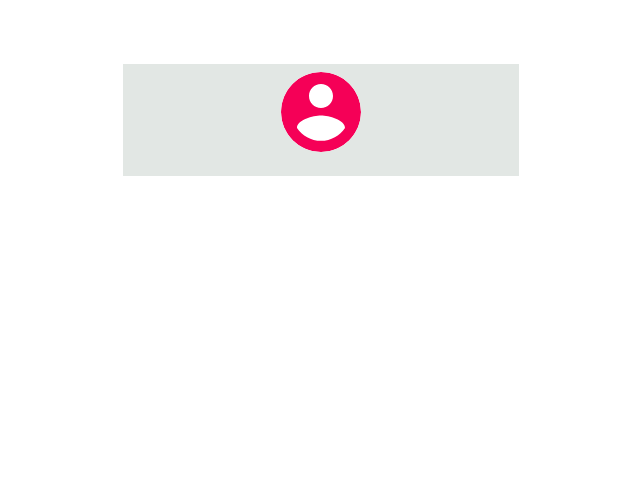
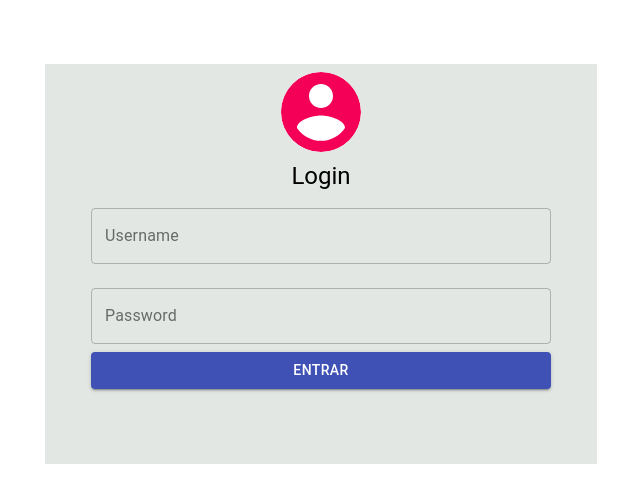
Before and after one commit to alanfernandes63/frontend-user-register, a React (Create React App) app: page / in a window 1280 px wide. Shown: the top 502 px of the page, without its empty margins (319-959 px from the left). Built offline with nearby package versions, Linux system fonts and the light colour scheme.

Commit message:
adicionando o grid no login

```diff
--- a/src/pages/login/login.js
+++ b/src/pages/login/login.js
@@ -1,53 +1,33 @@
 import React from 'react';
-import { makeStyles } from '@material-ui/core/styles';
 import TextField from '@material-ui/core/TextField';
-import Grid from '@material-ui/core/Grid';
 import Container from '@material-ui/core/Container';
 import Avatar from '@material-ui/core/Avatar';
 import AccountCircleIcon from '@material-ui/icons/AccountCircle';
-
-
-const useStyles = makeStyles( theme => (
-    {
-      paper:{
-        marginTop: theme.spacing(8),
-        backgroundColor:'#e2e7e4',
-        height:theme.spacing(7) * 2,
-        flexDirection:'column',
-        alignItems:'center',
-        display:'flex'
-      },
-
-        form:{
-              width:'100%',
-          },
-        avatar:{
-            margin:theme.spacing(1),
-            backgroundColor: 'white',//theme.palette.secondary.main,
-            width:theme.spacing(10),
-            height:theme.spacing(10)
-        },
-
-        icon:{
-            fontSize:theme.spacing(12),
-            color:theme.palette.secondary.main,
-        }
-    }
-  ));
-
+import useStyles from './style';
+import Button from '@material-ui/core/Button';
+import Typography from '@material-ui/core/Typography';
+import Grid from '@material-ui/core/Grid';
 
 export default function Login(){
 
     const classes = useStyles();
 
     return (
-        <Container component="main" maxWidth="xs" style={{ height:100}}>
+        <Container component="main" maxWidth="sm">
             <div className={ classes.paper }>
             <Avatar className={ classes.avatar }>
                     <AccountCircleIcon className={ classes.icon } />
             </Avatar>
-            <form noValidate>
-                <Grid container>
+            <Typography component="h1" variant="h5">
+            Login
+             </Typography>
+            <form noValidate style={{width:'100%'}}>
+                <Grid container justify="center">
+                    <Grid item md={ 10 } sm={ 12 }>
+                    <TextField margin="normal" label="Username" variant="outlined" fullWidth />
+                    <TextField margin="normal" label="Password" fullWidth variant="outlined" type="password" />
+                    <Button classes={{root:classes.root}} color="primary" variant="contained" fullWidth>Entrar</Button>
+                    </Grid>
                 </Grid>
             </form>
             </div>
--- a/src/pages/login/style.js
+++ b/src/pages/login/style.js
@@ -0,0 +1,48 @@
+import { makeStyles } from '@material-ui/core/styles';
+
+
+const useStyles = makeStyles( theme => (
+    {
+      paper:{
+        marginTop:theme.spacing(8),
+        backgroundColor:'#e2e7e4',
+        //height:theme.spacing(7) * 4,
+        flexDirection:'column',
+        alignItems:'center',
+        display:'flex',
+        width:'100%',
+        height:400
+      },
+      large:{
+        heigth:100
+      },
+
+      submit: {
+        color:'red',
+        margin: theme.spacing(3, 0, 2),
+      },
+      root:{
+        color:'red',
+        background:'red',
+        margin: theme.spacing(3, 0, 2),
+      },
+
+        form:{
+              width:'100%',
+          },
+        avatar:{
+            margin:theme.spacing(1),
+            backgroundColor: 'white',//theme.palette.secondary.main,
+            width:theme.spacing(10),
+            height:theme.spacing(10)
+        },
+
+        icon:{
+            fontSize:theme.spacing(12),
+            color:theme.palette.secondary.main,
+        }
+    }
+  ));
+
+
+  export default useStyles;
```
